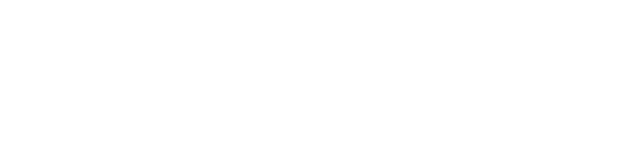
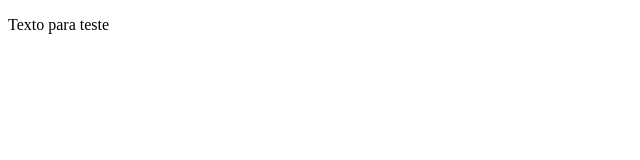
Before and after one commit to SamuelLuizNunes/projeto-1, a plain HTML site: page index.html in a window 1280 px wide. Shown: the whole page, without its empty margins (0-640 px from the left). Drawn offline with Linux system fonts and the light colour scheme.

Commit message:
Adicionado texto no body

```diff
--- a/index.html
+++ b/index.html
@@ -9,7 +9,7 @@
 </head>
 
 <body>
-
+    <p>Texto para teste</p>
 </body>
 
 </html>
```
